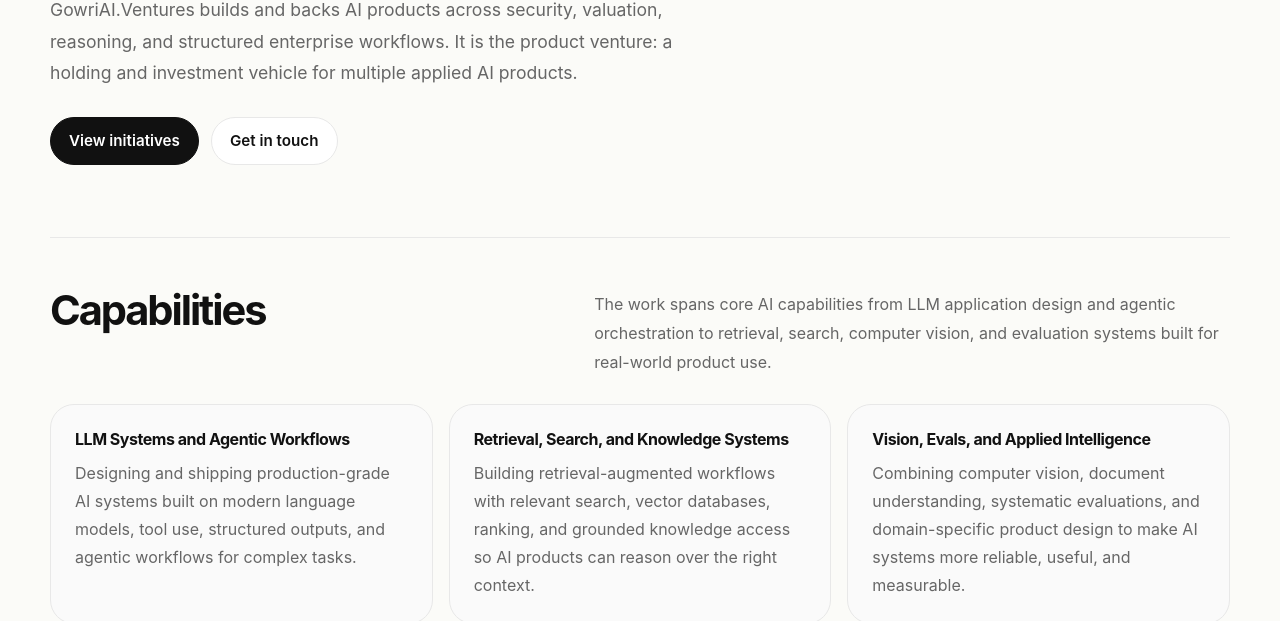
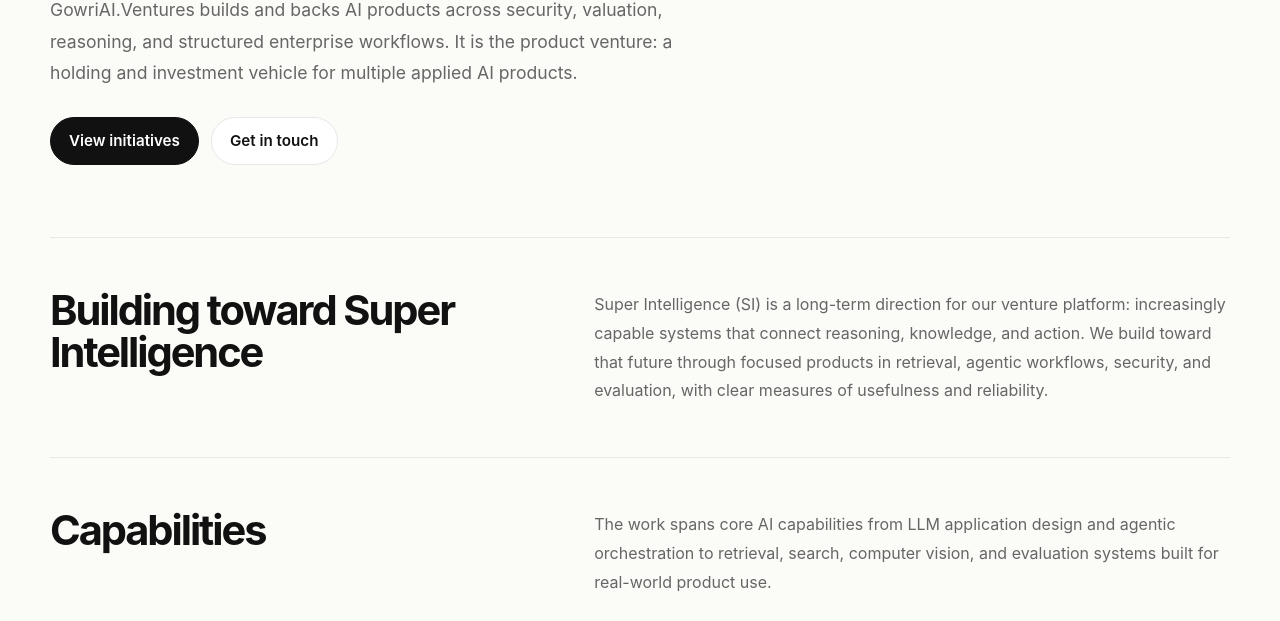
Before and after one commit to GowriAI-Ventures/website, a plain HTML site: page index.html in a window 1280 px wide. Shown: the part 612-1233 px from the top of the page. Drawn offline with Linux system fonts and the light colour scheme.

Commit message:
Add Super Intelligence positioning

```diff
--- a/index.html
+++ b/index.html
@@ -10,7 +10,7 @@
   />
   <meta
     name="keywords"
-    content="GowriAI Ventures, AI ventures, applied AI, AI products, AgentFuzz, ThreatVault.ai, Mathz.app, Parametri, NullVectorLab.com, CoreCortex.io"
+    content="GowriAI Ventures, AI ventures, applied AI, AI products, Super Intelligence, AgentFuzz, ThreatVault.ai, Mathz.app, Parametri, NullVectorLab.com, CoreCortex.io"
   />
   <meta name="author" content="GowriAI.Ventures" />
   <meta name="robots" content="index, follow, max-image-preview:large, max-snippet:-1, max-video-preview:-1" />
@@ -279,6 +279,10 @@
       grid-template-columns: minmax(0, 0.9fr) minmax(0, 1.1fr);
       gap: 24px;
       margin-bottom: 28px;
+    }
+
+    .section-intelligence .section-header {
+      margin-bottom: 0;
     }
 
     .section-header h2 {
@@ -668,6 +672,19 @@
         </div>
       </section>
 
+      <section class="section section-intelligence" id="super-intelligence" aria-labelledby="super-intelligence-title">
+        <div class="section-header">
+          <h2 id="super-intelligence-title">Building toward Super Intelligence</h2>
+          <p>
+            Super Intelligence (SI) is a long-term direction for our venture platform:
+            increasingly capable systems that connect reasoning, knowledge, and action.
+            We build toward that future through focused products in retrieval, agentic
+            workflows, security, and evaluation, with clear measures of usefulness and
+            reliability.
+          </p>
+        </div>
+      </section>
+
       <section class="section" id="capabilities" aria-labelledby="capabilities-title">
         <div class="section-header">
           <h2 id="capabilities-title">Capabilities</h2>
```
Also changed, not shown: llms.txt.
